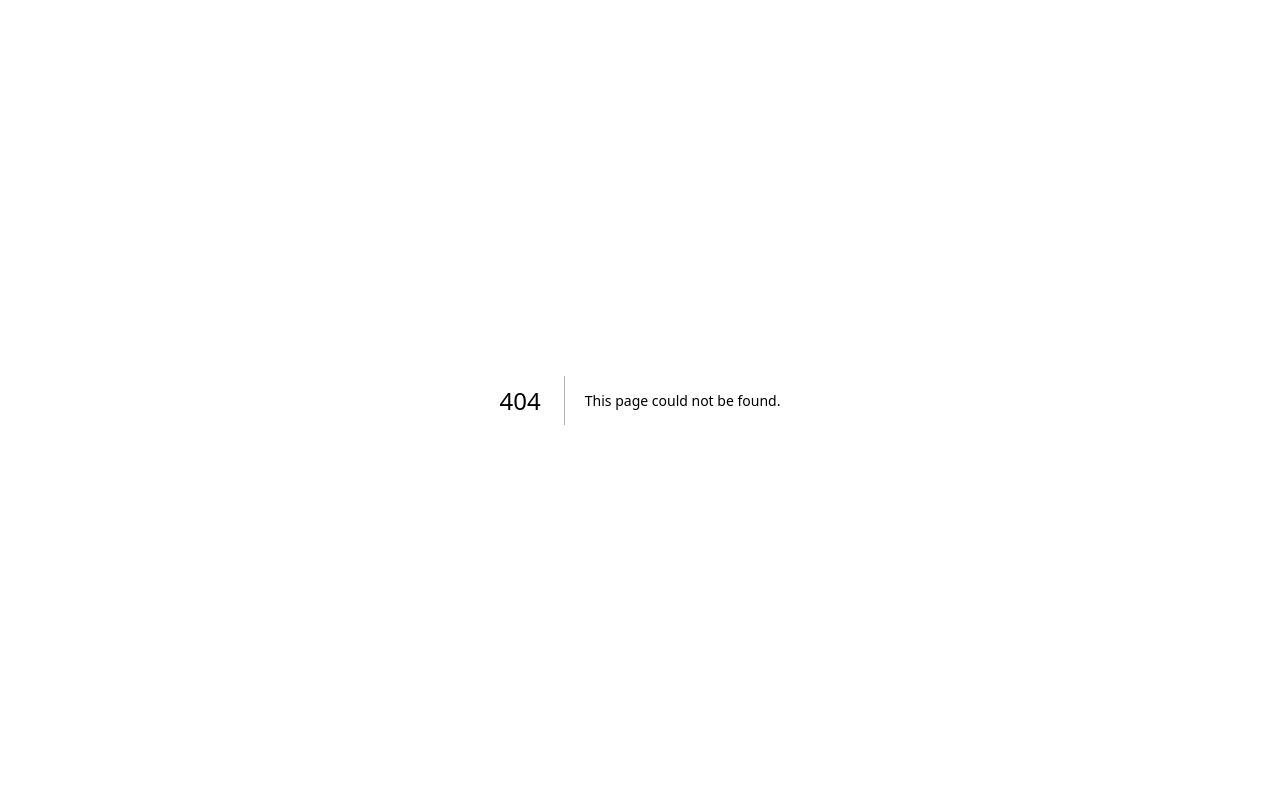
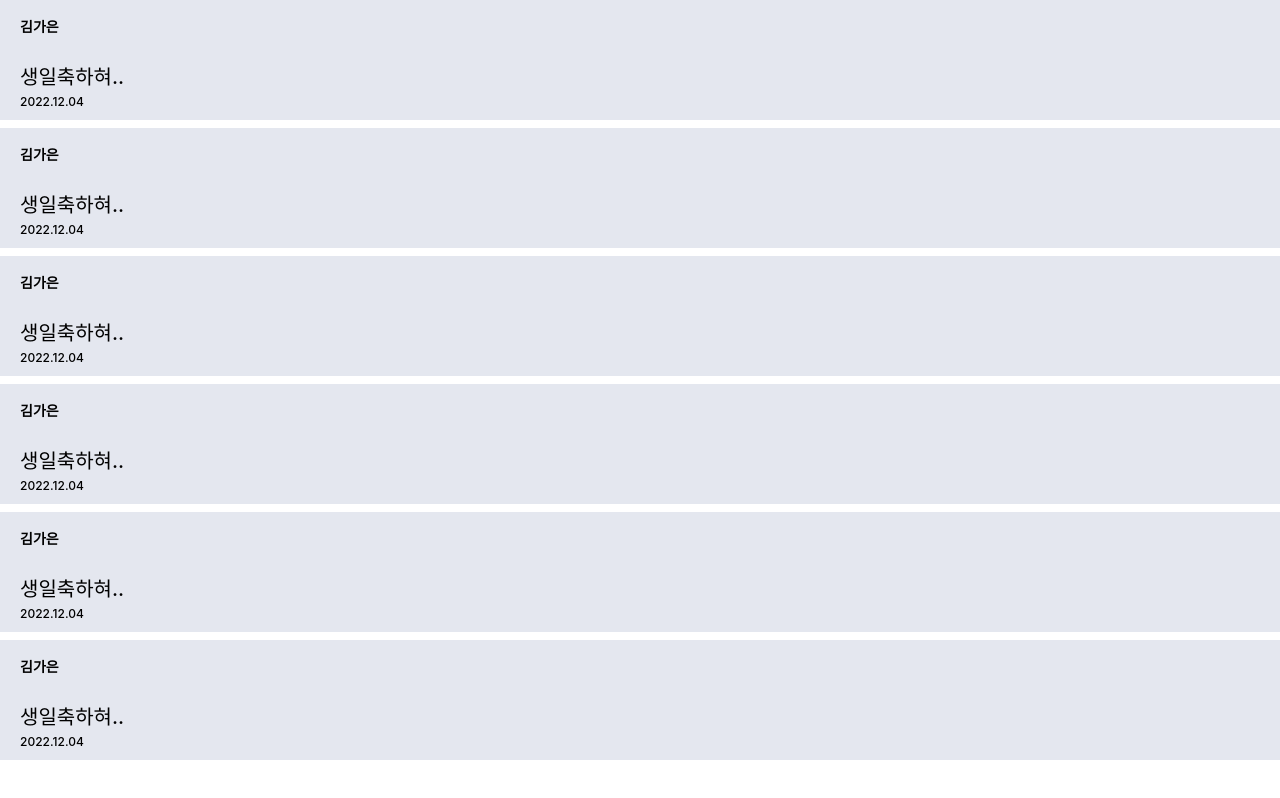
Before and after one commit to depromeet/ggogeet-client, a Next.js app: page /letter-storage in a window 1280 px wide. Before the commit this address had no page. Built offline with nearby package versions, Linux system fonts and the light colour scheme; a web font is replaced by a local one.

Commit message:
💄 LetterContainer 컴포넌트 레이아웃 생성

```diff
--- /dev/null
+++ b/src/components/features/letter-storage/LetterContainer/index.tsx
@@ -0,0 +1,25 @@
+import * as S from "./styled";
+
+interface Props {
+  letter: {
+    sender: string;
+    content: string;
+    date: string;
+    image: string;
+    senderImage: string;
+  };
+}
+
+export default function LetterContainer({ letter }: Props) {
+  const { sender, content, date, image, senderImage } = letter;
+
+  return (
+    <S.LetterLayout>
+      <S.LetterLeftContainer>
+        <S.SenderContainer>{sender}</S.SenderContainer>
+        <S.ContentContainer>{content}</S.ContentContainer>
+        <S.DateContainer>{date}</S.DateContainer>
+      </S.LetterLeftContainer>
+    </S.LetterLayout>
+  );
+}
--- /dev/null
+++ b/src/components/features/letter-storage/LetterContainer/styled.ts
@@ -0,0 +1,31 @@
+import { Body3, Caption2, Header3 } from "@/src/styles/commons";
+import styled from "@emotion/styled";
+
+export const LetterLayout = styled.div`
+  display: flex;
+  justify-content: space-between;
+  padding: 16px 20px;
+  height: 120px;
+  background-color: #e4e7ef;
+`;
+
+export const LetterLeftContainer = styled.div`
+  display: flex;
+  flex-direction: column;
+`;
+
+export const SenderContainer = styled.div`
+  padding: 0 0 25px 0;
+
+  ${Body3}
+`;
+
+export const ContentContainer = styled.div`
+  padding: 0 0 4px 0;
+
+  ${Header3}
+`;
+
+export const DateContainer = styled.div`
+  ${Caption2}
+`;
--- /dev/null
+++ b/src/pages/letter-storage/index.tsx
@@ -0,0 +1,75 @@
+import LetterContainer from "@/src/components/features/letter-storage/LetterContainer";
+import styled from "@emotion/styled";
+
+const Layout = styled.div``;
+
+const LetterContainerWrapper = styled.div`
+  padding: 0 0 8px 0;
+`;
+
+const dummyData = [
+  {
+    sender: "김가은",
+    content: "생일축하혀..",
+    date: "2022.12.04",
+    image: "https://via.placeholder.com/87",
+    senderImage: "https://via.placeholder.com/20",
+    id: "1",
+  },
+  {
+    sender: "김가은",
+    content: "생일축하혀..",
+    date: "2022.12.04",
+    image: "https://via.placeholder.com/87",
+    senderImage: "https://via.placeholder.com/20",
+    id: "2",
+  },
+  {
+    sender: "김가은",
+    content: "생일축하혀..",
+    date: "2022.12.04",
+    image: "https://via.placeholder.com/87",
+    senderImage: "https://via.placeholder.com/20",
+    id: "3",
+  },
+  {
+    sender: "김가은",
+    content: "생일축하혀..",
+    date: "2022.12.04",
+    image: "https://via.placeholder.com/87",
+    senderImage: "https://via.placeholder.com/20",
+    id: "4",
+  },
+  {
+    sender: "김가은",
+    content: "생일축하혀..",
+    date: "2022.12.04",
+    image: "https://via.placeholder.com/87",
+    senderImage: "https://via.placeholder.com/20",
+    id: "5",
+  },
+  {
+    sender: "김가은",
+    content: "생일축하혀..",
+    date: "2022.12.04",
+    image: "https://via.placeholder.com/87",
+    senderImage: "https://via.placeholder.com/20",
+    id: "6",
+  },
+];
+
+const LetterStoragePage = () => {
+  return (
+    <>
+      {dummyData.map((letter) => {
+        return (
+          <LetterContainerWrapper key={letter.id}>
+            <LetterContainer letter={letter} />
+          </LetterContainerWrapper>
+        );
+      })}
+    </>
+  );
+};
+
+export default LetterStoragePage;
```
